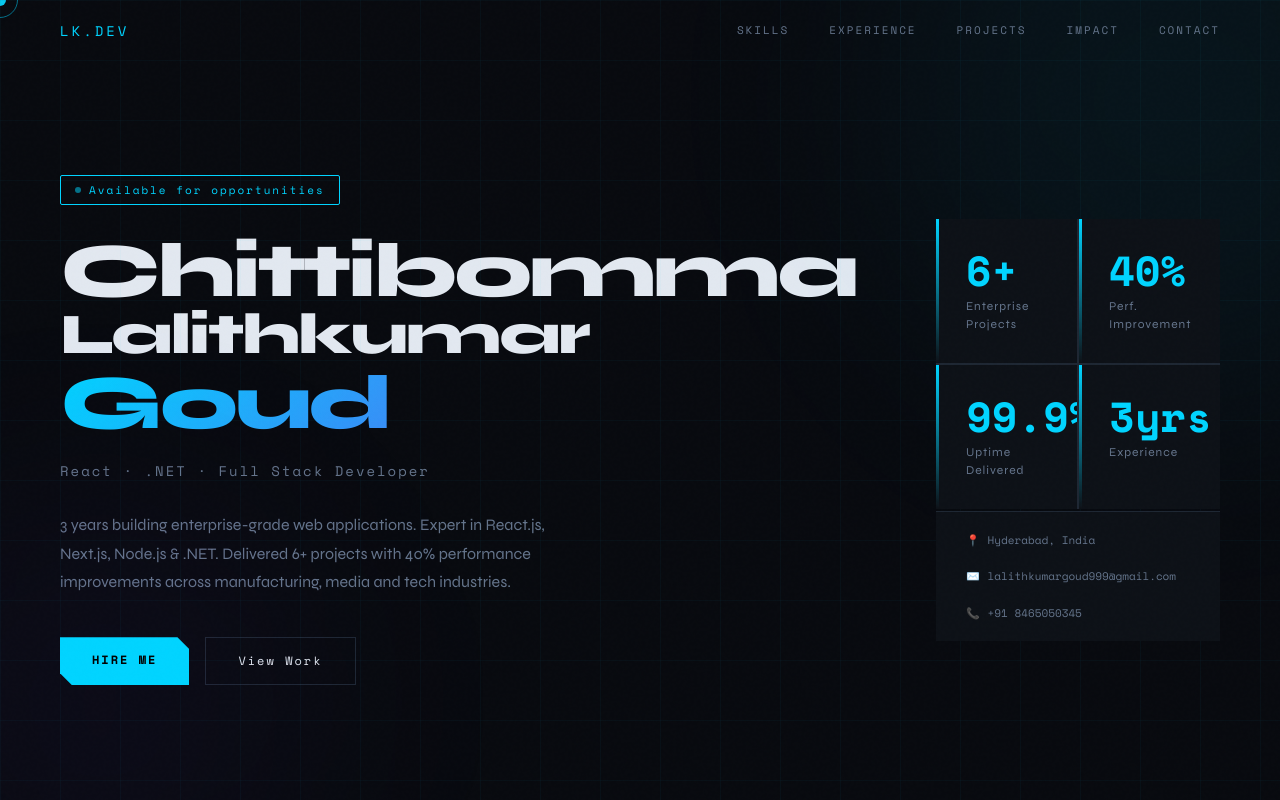
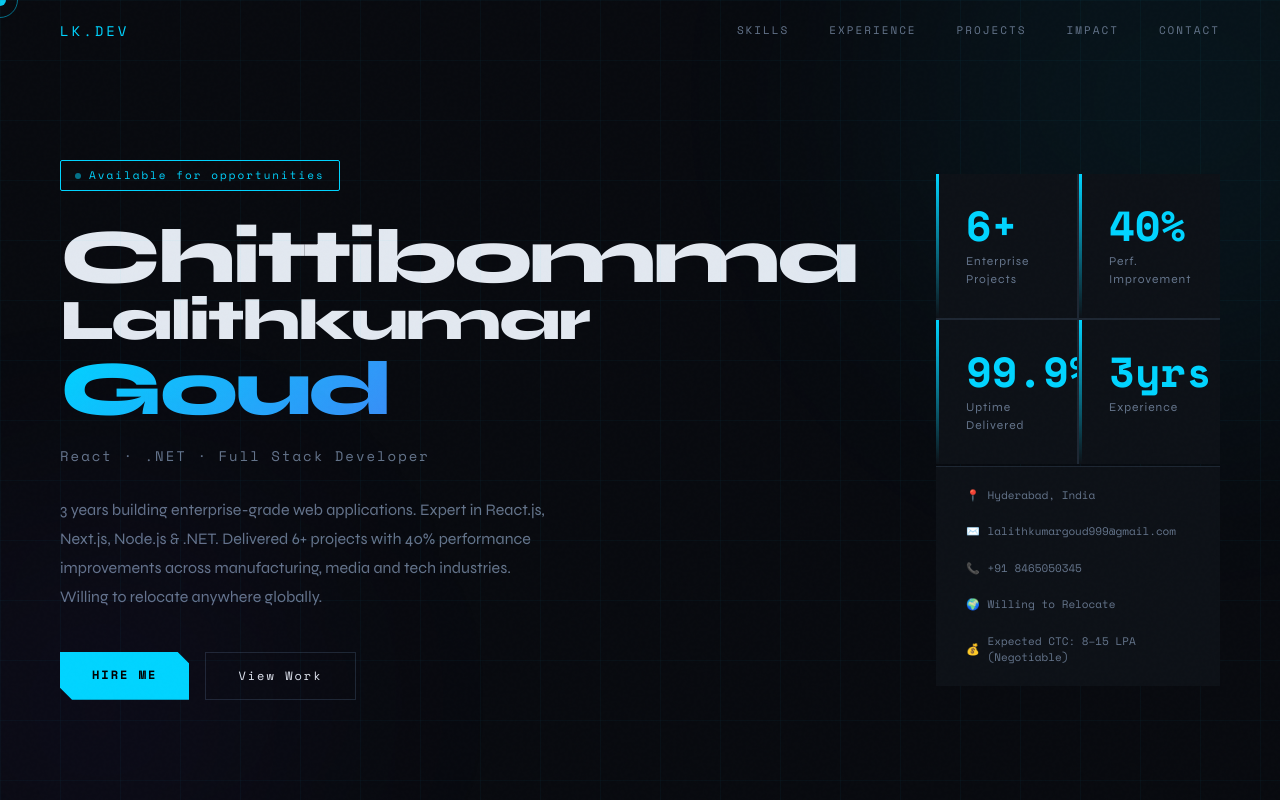
Before and after one commit to Lalith84999/portfolio, a Next.js app: page / in a window 1280 px wide. Shown: the top 800 px of the page. Built offline with nearby package versions, Linux system fonts and the light colour scheme; a web font is replaced by a local one.

Commit message:
feat: add relocation & expected CTC info

```diff
--- a/src/components/Contact.tsx
+++ b/src/components/Contact.tsx
@@ -55,7 +55,8 @@ export default function Contact() {
               Together
             </h2>
             <p style={{ color: "var(--muted)", fontSize: 15, lineHeight: 1.8, marginBottom: 10 }}>
-              Open to full-time roles, freelance projects, and exciting engineering challenges. Let&apos;s connect.
+              Open to full-time roles, freelance projects, and exciting engineering challenges.
+              Willing to relocate to any country. Expected CTC: 8–15 LPA (Negotiable). Let&apos;s connect.
             </p>
             <div className="contact-links">
               <a className="contact-link" href="mailto:lalithkumargoud999@gmail.com">
--- a/src/components/Hero.tsx
+++ b/src/components/Hero.tsx
@@ -18,6 +18,7 @@ export default function Hero() {
           <p className="hero-desc">
             3 years building enterprise-grade web applications. Expert in React.js, Next.js, Node.js &amp; .NET.
             Delivered 6+ projects with 40% performance improvements across manufacturing, media and tech industries.
+            Willing to relocate anywhere globally.
           </p>
           <div className="hero-ctas">
             <a href="#contact" className="btn-primary">
@@ -45,6 +46,12 @@ export default function Hero() {
             <div className="contact-item">
               <span>📞</span> +91 8465050345
             </div>
+            <div className="contact-item">
+              <span>🌍</span> Willing to Relocate
+            </div>
+            <div className="contact-item">
+              <span>💰</span> Expected CTC: 8–15 LPA (Negotiable)
+            </div>
           </div>
         </div>
       </div>
```
